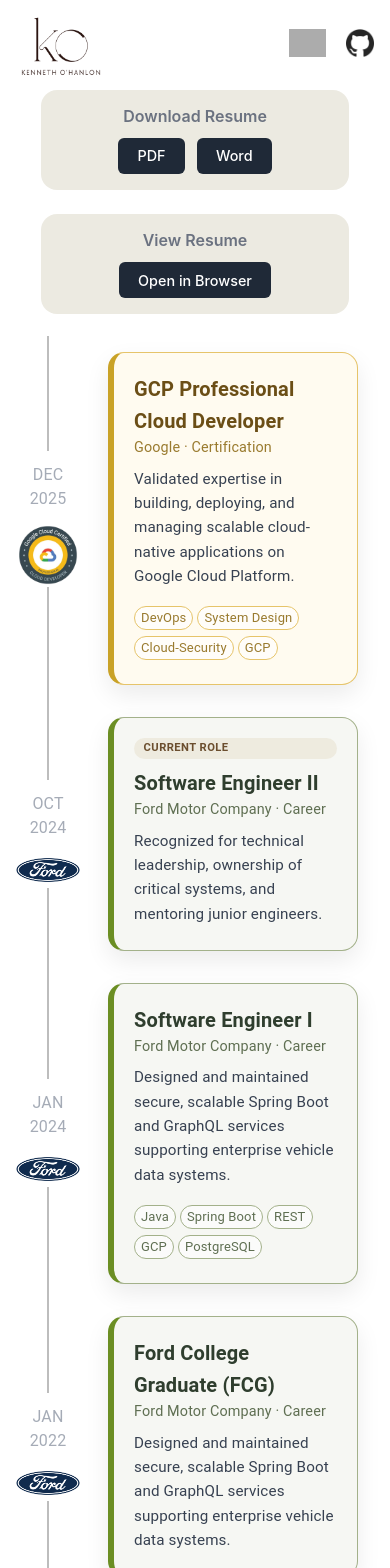
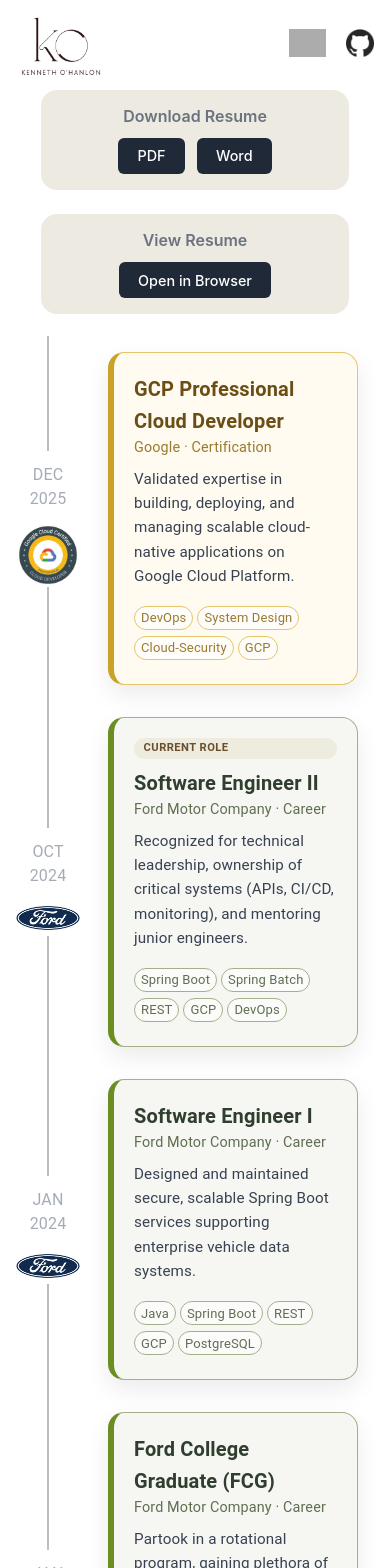
Before and after one commit to KennOHanlon/portfolio_website, a React (Create React App) app: page /experience in a window 390 px wide. Shown: the top 1568 px of the page. Built offline with nearby package versions, Linux system fonts and the light colour scheme; grey boxes are pictures that could not be loaded.

Commit message:
KO - Fixing mobile styling of the projects page and the buttons in the home hero. Revision of the experience content to accurately portray actual experience.

```diff
--- a/src/components/CustomTimeline.jsx
+++ b/src/components/CustomTimeline.jsx
@@ -102,8 +102,15 @@
                             variant="job"
                             title="Software Engineer II"
                             meta="Ford Motor Company · Career"
-                            description="Recognized for technical leadership, ownership of critical systems, and mentoring junior engineers."
+                            description="Recognized for technical leadership, ownership of critical systems (APIs, CI/CD, monitoring), and mentoring junior engineers."
                             current
+                            tags={[
+                                'Spring Boot',
+                                'Spring Batch',
+                                'REST',
+                                'GCP',
+                                'DevOps'
+                            ]}
                         />
                     </TimelineContent>
                 </TimelineItem>
@@ -140,7 +147,7 @@
                             variant="job"
                             title="Software Engineer I"
                             meta="Ford Motor Company · Career"
-                            description="Designed and maintained secure, scalable Spring Boot and GraphQL services supporting enterprise vehicle data systems."
+                            description="Designed and maintained secure, scalable Spring Boot services supporting enterprise vehicle data systems."
                             tags={[
                                 'Java',
                                 'Spring Boot',
@@ -187,7 +194,7 @@
                             variant="job"
                             title="Ford College Graduate (FCG)"
                             meta="Ford Motor Company · Career"
-                            description="Designed and maintained secure, scalable Spring Boot and GraphQL services supporting enterprise vehicle data systems."
+                            description="Partook in a rotational program, gaining plethora of diversified experience across enterprise technology systems. Utilized Test-Driven Development (TDD) and Extreme Programming (XP) practices to improve software quality and to iterate quickly."
                         />
                     </TimelineContent>
                 </TimelineItem>
@@ -270,7 +277,7 @@
                             variant="job"
                             title="Power Platform Engineer"
                             meta="Masco Corporation · Career"
-                            description="Designed and maintained secure, scalable Spring Boot and GraphQL services supporting enterprise vehicle data systems."
+                            description="Coordinated the modernization of several enterprise .NET applications to Microsoft's Power Platform."
                             tags={[
                                 'Power Apps',
                                 'Power Automate',
--- a/src/pages/home.css
+++ b/src/pages/home.css
@@ -572,7 +572,7 @@
     }
 
     .home-actions {
-        flex-direction: column;
+        flex-direction: row;
         align-items: flex-start;
     }
 }
--- a/src/pages/projects.css
+++ b/src/pages/projects.css
@@ -72,6 +72,7 @@
     display: flex;
     gap: 1rem;
     flex-wrap: wrap;
+    justify-content: center;
 }
 
 .primary-btn {
@@ -118,12 +119,22 @@
 
 /* MOBILE */
 @media (max-width: 768px) {
+    .coming-soon-box {
+        padding: 1.5rem;
+        margin-bottom: 1rem;
+    }
+
+    .projects-container {
+        padding: 1rem;
+    }
+
     .projects-hero h1 {
         font-size: 2.4rem;
     }
 
     .projects-subtitle {
         font-size: 1rem;
+        margin-bottom: 1rem;
     }
 
     .projects-hero::before {
```
